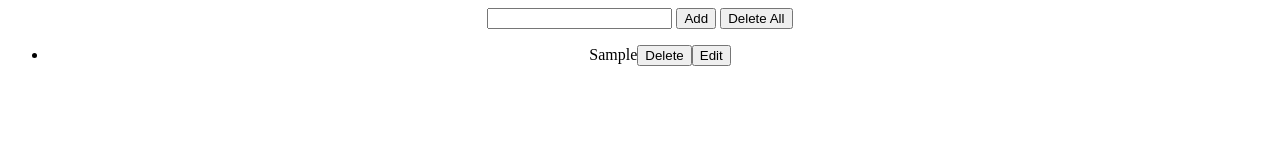
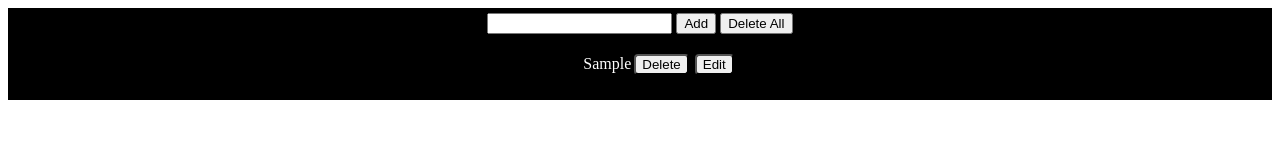
Before and after one commit to shaikhusama109/TODO-App, a plain HTML site: page index.html in a window 1280 px wide. Both pictures are taken after typing "Sample" into the empty fields and a click on the button "Add". Drawn offline with Linux system fonts and the light colour scheme.

Commit message:
Commited

```diff
--- a/app.js
+++ b/app.js
@@ -3,7 +3,9 @@ list = document.getElementById("list");
 function add(){
     var val = document.getElementById("val")
     var li = document.createElement('li')
+        li.setAttribute("class", "li")
     var li_text = document.createTextNode(val.value)
+
 
     // Delete Button
     var deleteBtn = document.createElement('button')
--- a/style.css
+++ b/style.css
@@ -1,5 +1,18 @@
 .main{
-    /* color: white;
-    background-color: black; */
+    color: white;
+    background-color: black;
     text-align: center;
+    padding: 5px 5px;
+    justify-content: space-between;
 }
+.button{
+    border-radius: 4px;
+    margin: 4px 3px;
+
+}
+.li{
+    list-style:none ;
+    align-items: center;
+    justify-content: space-between;
+
+}
```
